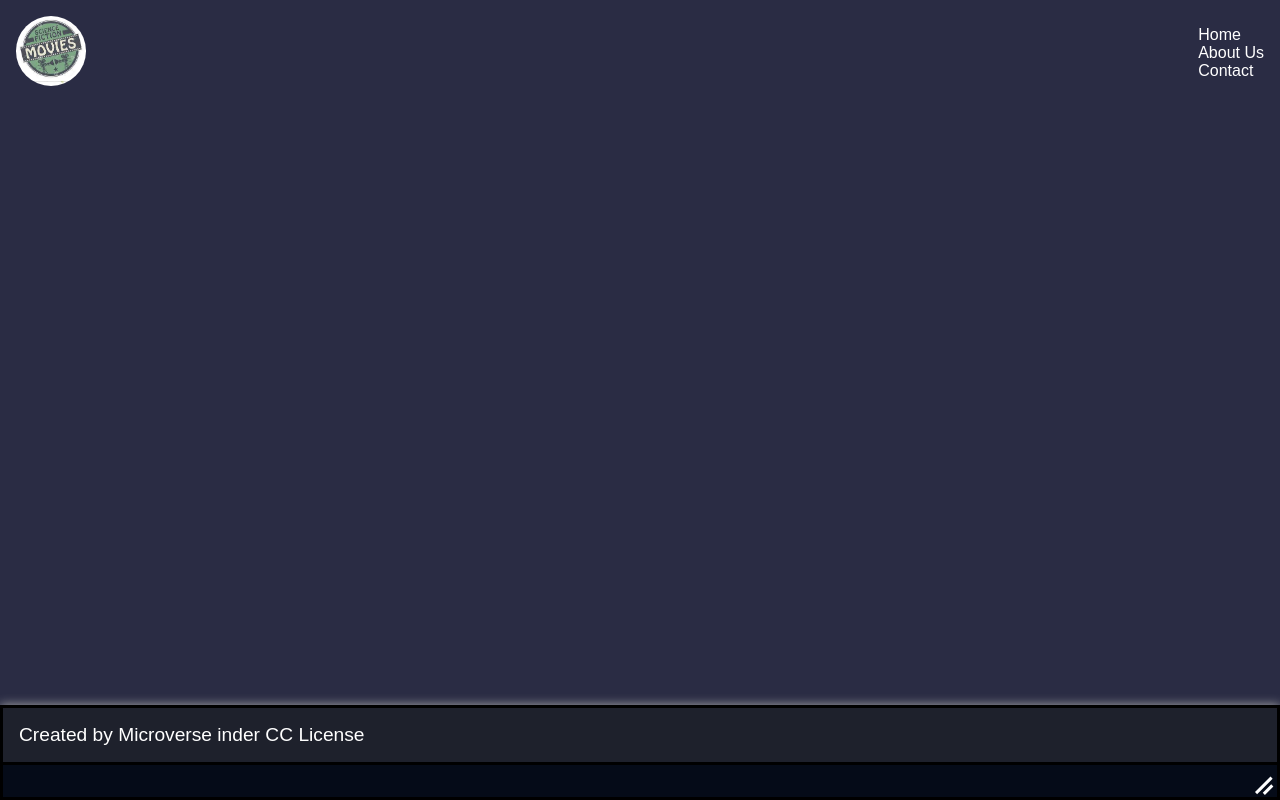
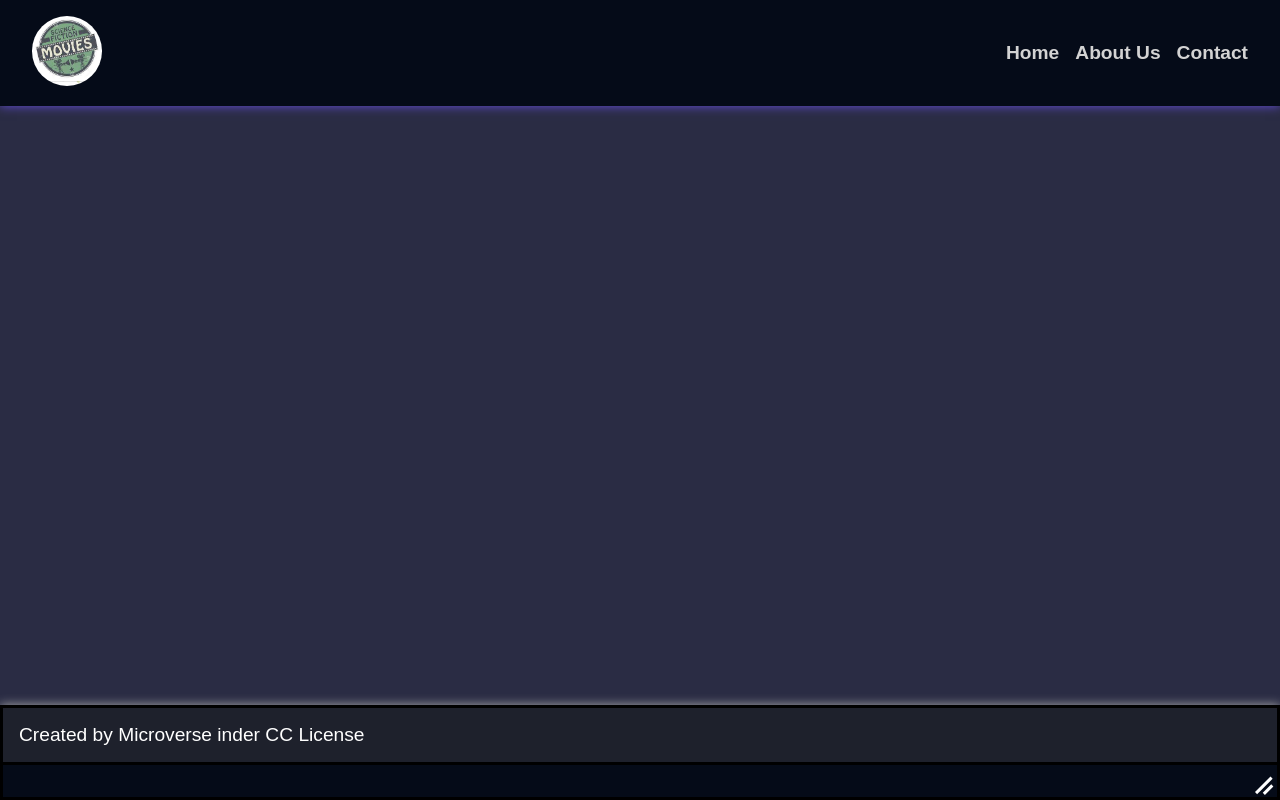
Before and after one commit to danutibe07/Javasript-Capstone-Project, a website built with webpack: page src/index.html in a window 1280 px wide. Built offline with nearby package versions, Linux system fonts and the light colour scheme; no server answers.

Commit message:
Check for linters error in the project

```diff
--- a/package.json
+++ b/package.json
@@ -94,6 +94,7 @@
     "eslint-config-airbnb-base": "^14.2.1",
     "eslint-plugin-import": "^2.27.5",
     "file-loader": "^6.2.0",
+    "hint": "^7.1.5",
     "html-webpack-plugin": "^5.5.0",
     "jest": "^29.5.0",
     "jest-environment-jsdom": "^29.5.0",
@@ -102,7 +103,7 @@
     "stylelint-config-standard": "^21.0.0",
     "stylelint-csstree-validator": "^1.9.0",
     "stylelint-scss": "^3.21.0",
-    "webpack": "^5.76.2",
+    "webpack": "^5.76.3",
     "webpack-cli": "^5.0.1",
     "webpack-dev-server": "^4.13.1"
   },
--- a/src/index.css
+++ b/src/index.css
@@ -12,6 +12,7 @@
   margin: 0;
   padding: 0;
   box-sizing: border-box;
+  list-style: none;
 }
 
 body {
@@ -19,27 +20,38 @@ body {
   background: var(--body-bg);
 }
 
-header{
+header {
   display: flex;
   justify-content: space-between;
   color: var(--color-text);
   align-items: center;
-  padding: 1rem;
+  padding: 1rem 2rem;
+  background: var(--color-front);
+  margin-bottom: 1rem;
+  box-shadow: 0 0 10px var(--color-btn);
 }
 
-.navbar{
+.navlist {
+  display: flex;
+  align-items: center;
+  gap: 1rem;
+}
+
+.navlist li {
+  font-size: 1.2rem;
+  font-weight: 600;
+  color: lightgray;
+}
+
+.navbar {
   margin: 0;
 }
 
-.navbar ul li {
-  list-style: none;
-}
-
-#logo{
+#logo {
   width: 70px;
 }
 
-#imageDiv{
+#imageDiv {
   width: 100%;
   object-fit: cover;
   border-radius: 50%;
@@ -66,6 +78,10 @@ header{
   clip-path: polygon(0 0, 100% 0, 100% 100%, 0% 100%, 0% 0);
 }
 
+.btns {
+  white-space: nowrap;
+}
+
 .series::after {
   content: '';
   position: absolute;
@@ -78,8 +94,8 @@ header{
 
 .navItem {
   text-align: center;
-  display:inline-block;
-  vertical-align:top;
+  display: inline-block;
+  vertical-align: top;
 }
 
 .series:hover {
@@ -99,7 +115,7 @@ header{
 
 .series-img {
   width: 100%;
-  height: 350px;
+  height: 450px;
   border-radius: 13px;
   border-bottom-right-radius: 0;
 }
@@ -153,10 +169,11 @@ header{
   z-index: 7;
 }
 
-.countlike{
+.countlike {
   color: var(--color-text);
   font-size: 1rem;
 }
+
 .text {
   font-size: 1rem;
   color: #fff;
@@ -167,13 +184,13 @@ header{
   text-decoration: none;
 }
 
-.likebtn .active{
+.likebtn .active {
   background-color: red;
   color: red;
   text-decoration: none;
 }
 
-.btnlike{
+.btnlike {
   background-color: var(--color-front);
   height: 20px;
   margin-bottom: 10px;
--- a/src/module/getSeries.js
+++ b/src/module/getSeries.js
@@ -18,8 +18,10 @@ const getSeries = async () => {
           <span class="countlike"  id="count" data-id="${element.name}">0</span>
           <span class="text"> Likes</span>
           </div>
+          <div class='btns'>
           <button id="commentBtn" data-id=${element.id}>Comment</button>
           <button id="reserve" data-id="${element.name}">Reservation</button>
+          </div>
       </div>`;
     seriesapp.appendChild(series);
   });
--- a/src/resrvPopup-mdul/getReservation.js
+++ b/src/resrvPopup-mdul/getReservation.js
@@ -9,7 +9,7 @@ const getReservation = async () => {
   });
   const data = await response.json();
   listReservations.innerHTML = '';
-  resrvHeading.innerText = `(${data.length === undefined ? "" : data.length})`;
+  resrvHeading.innerText = `(${data.length === undefined ? '' : data.length})`;
   data.forEach((item) => {
     const li = document.createElement('li');
     li.innerHTML = `
--- a/src/resrvPopup-mdul/popupStyle.css
+++ b/src/resrvPopup-mdul/popupStyle.css
@@ -1,4 +1,3 @@
-
 .hidden {
   display: none;
 }
@@ -77,7 +76,6 @@
   text-align: center;
 }
 
-
 #formData {
   display: flex;
   flex-direction: column;
--- a/src/resrvPopup-mdul/renderPopup.js
+++ b/src/resrvPopup-mdul/renderPopup.js
@@ -6,9 +6,7 @@ const url = 'https://api.tvmaze.com/shows';
 
 const overlay = document.querySelector('.overlay');
 
-
 const renderPopup = async (e) => {
-  console.log(e.target)
   const imgPop = document.createElement('div');
   // const id  = e.target.dataset.id;
   const { id } = e.target.dataset;
```
Also changed, not shown: dist/index.bundle.js, dist/index.html, 1 other file.
